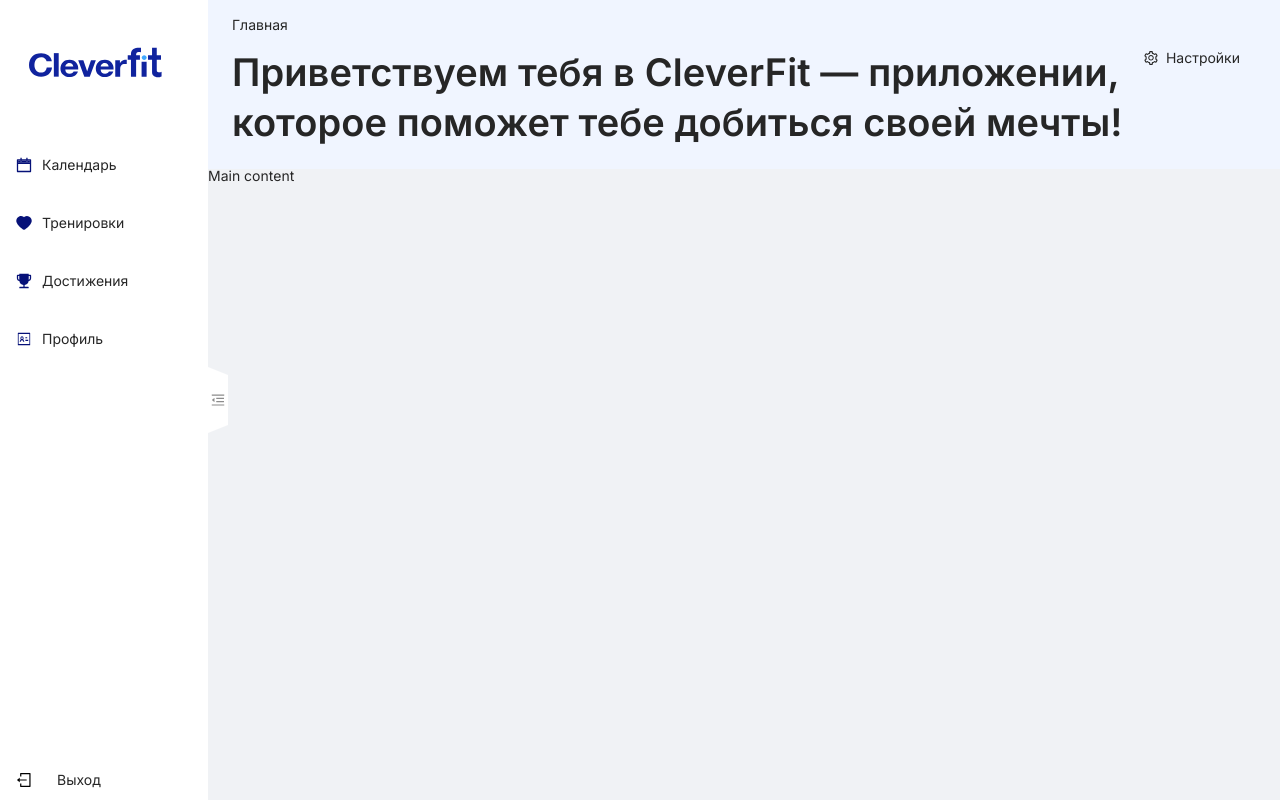
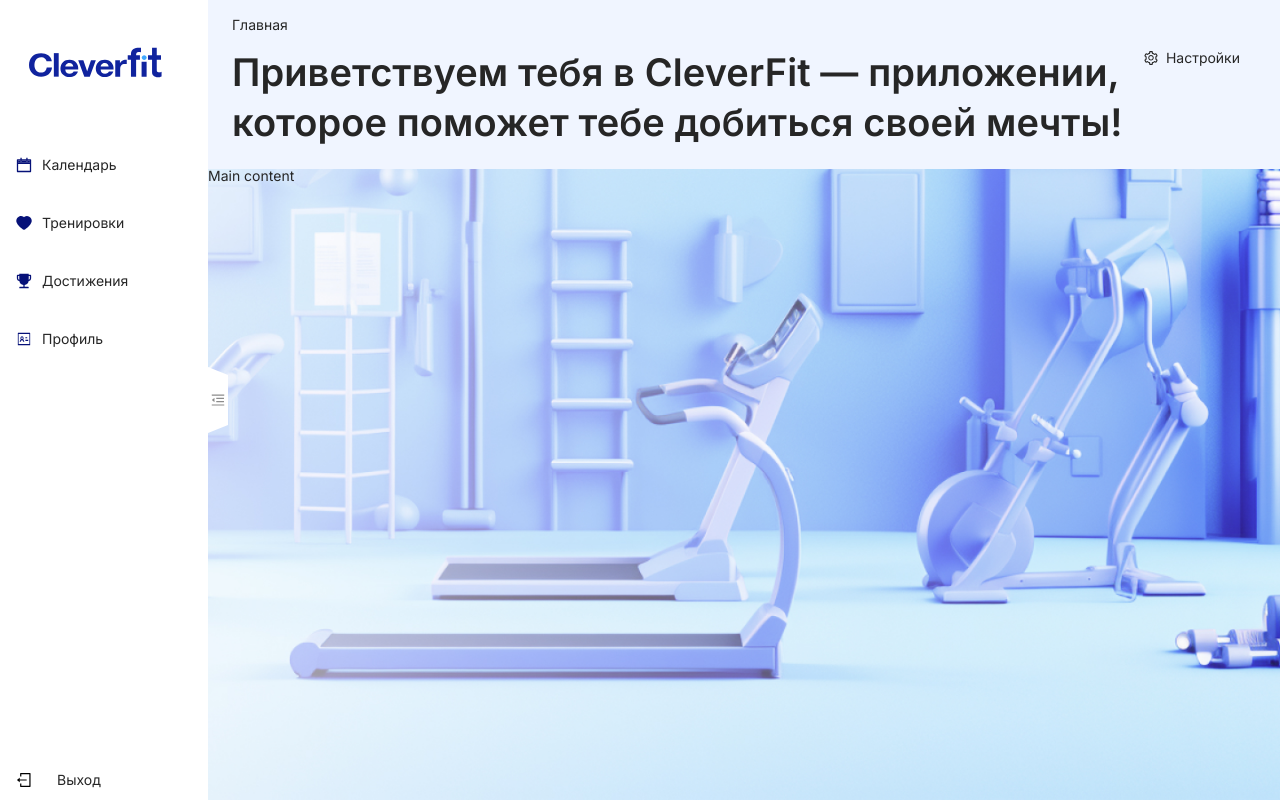
Before and after one commit to solum-the-creator/fitness-app, a React (Vite) app: page /#/ in a window 1280 px wide. Built offline with nearby package versions, Linux system fonts and the light colour scheme.

Commit message:
feat: add background image

```diff
--- a/src/components/sidebar/sidebar.module.scss
+++ b/src/components/sidebar/sidebar.module.scss
@@ -1,6 +1,7 @@
 .sidebar {
   background-color: #ffffff;
   position: relative;
+
 
 
   :global {
--- a/src/pages/main-page/main-page.module.scss
+++ b/src/pages/main-page/main-page.module.scss
@@ -0,0 +1,11 @@
+.image_container {
+  background-image: url(/main_page_light.jpg);
+  background-size: cover;
+  background-position-x: right;
+  background-position-y: bottom;
+
+}
+
+.main_container {
+  background-color: transparent;
+}
--- a/src/pages/main-page/main-page.tsx
+++ b/src/pages/main-page/main-page.tsx
@@ -5,14 +5,16 @@
 import { Sidebar } from '@components/sidebar';
 import { Header } from '@components/header';
 
+import styles from './main-page.module.scss';
+
 const { Content } = Layout;
 
 export const MainPage: React.FC = () => {
     return (
-        <Layout hasSider style={{ height: '100%' }}>
+        <Layout hasSider style={{ height: '100%' }} className={styles.image_container}>
             <Sidebar />
 
-            <Layout>
+            <Layout className={styles.main_container}>
                 <Header />
                 <Content>Main content</Content>
             </Layout>
```
